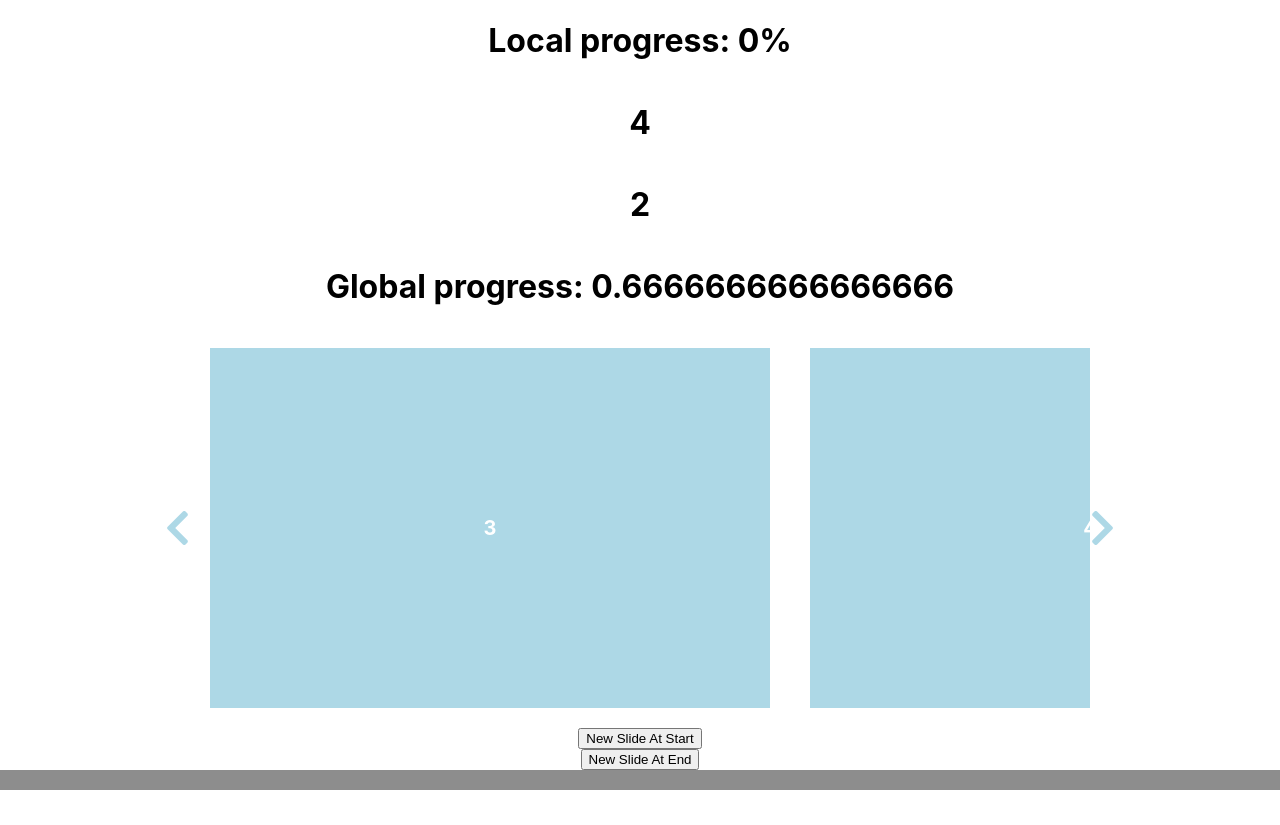
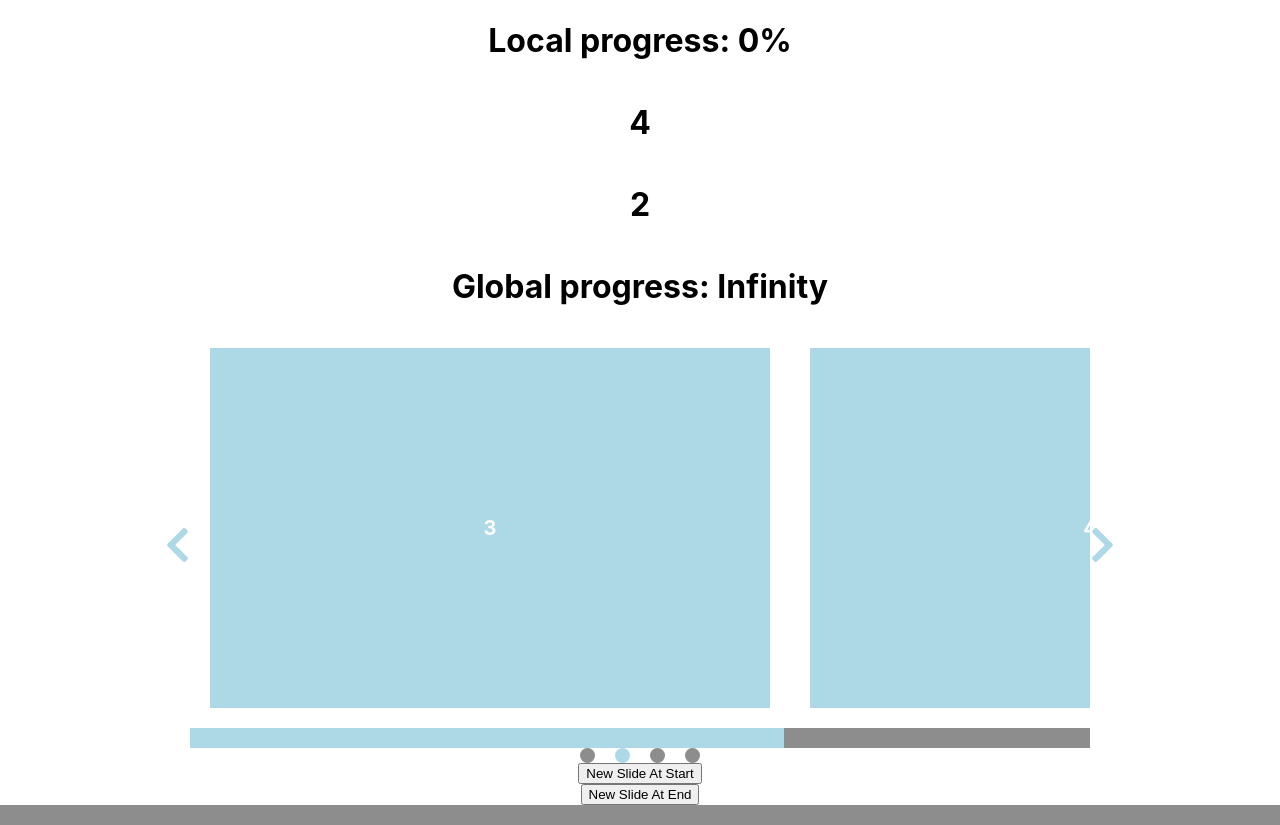
Before and after one commit to SurokDima/pet-react-slider, a React (Create React App) app: page / in a window 1280 px wide. Before the commit the page ends 800 px from the top, so only its background shows below. Built offline with nearby package versions, Linux system fonts and the light colour scheme.

Commit message:
Test new features

```diff
--- a/src/App.tsx
+++ b/src/App.tsx
@@ -25,6 +25,7 @@ function App() {
   const [groupLength, setGroupsLength] = useState(0);
   const [group, setGroup] = useState(0);
   const [offset, setOffset] = useState(0);
+  const [maxOffset, setMaxOffset] = useState(0);
 
   const loading = <h1>Loading</h1>;
 
@@ -34,13 +35,12 @@ function App() {
         <h1>Local progress: {progress * 100}%</h1>
         <h1>{groupLength}</h1>
         <h1>{group + 1}</h1>
-        <h1>Global progress: {offset / 6}</h1>
+        <h1>Global progress: {(offset)/ maxOffset}</h1>
         <Carousel
           setGroupsLength={setGroupsLength}
           setOffset={setOffset}
           setCurrentGroup={setGroup}
-          hideDefaultProgress={true}
-          hideDefaultDots={true}
+          setMaxOffset={setMaxOffset}
         >
           {slides.map(slide => (
             <div className={classes.slide} key={slide.id}>
```
